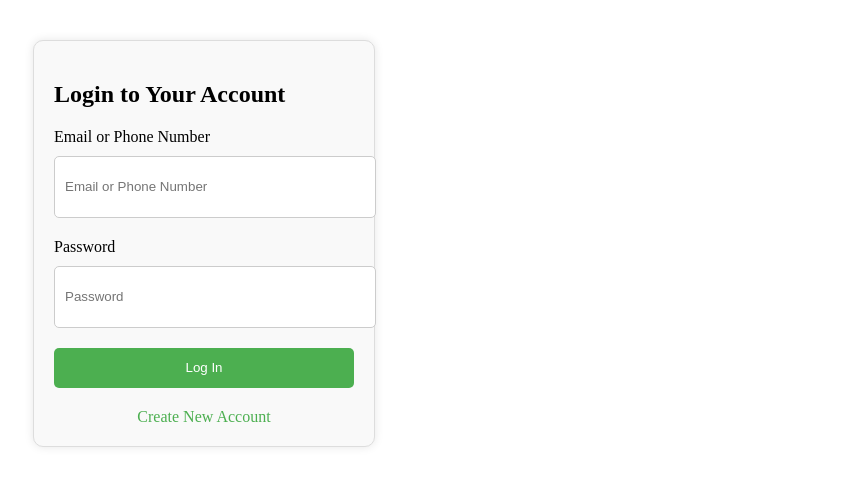
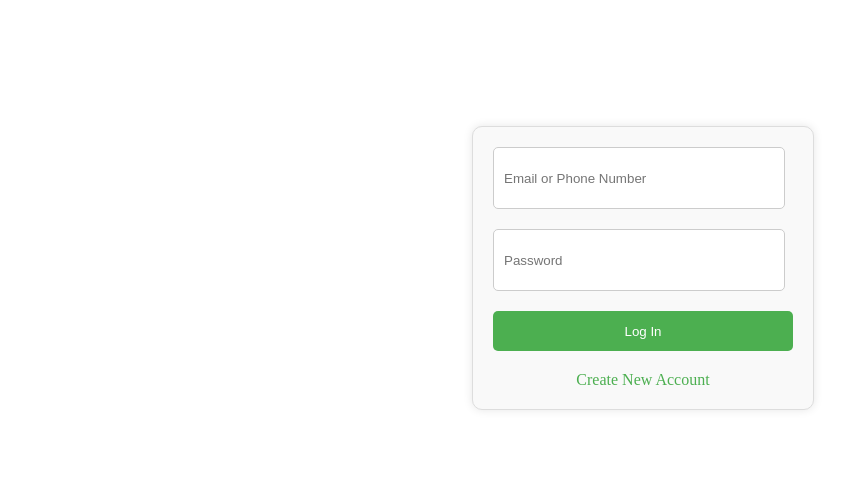
Before and after one commit to BABAROKA/mendax, a PHP site: page /Login/login.html in a window 1280 px wide. Shown: the top 486 px of the page, without its empty margins (436-1280 px from the left). Run offline with PHP 8.4, Linux system fonts and the light colour scheme.

Commit message:
loginform

```diff
--- a/Login/login.css
+++ b/Login/login.css
@@ -1,6 +1,6 @@
 #login-form {
     width: 300px;
-    margin: 40px auto;
+    margin: 10% auto auto 900px;
     padding: 20px;
     background-color: #f9f9f9;
     border: 1px solid #ddd;
@@ -18,7 +18,7 @@
   }
 
   input[type="text"], input[type="password"] {
-    width: 100%;
+    width: 90%;
     height: 40px;
     padding: 10px;
     border: 1px solid #ccc;
--- a/Login/login.html
+++ b/Login/login.html
@@ -5,13 +5,13 @@
     </head>
     <body>
     <form id="login-form">
-      <h2>Login to Your Account</h2>
+
       <div class="details">
-        <label for="email">Email or Phone Number</label>
+
         <input type="text" id="email" name="email" placeholder="Email or Phone Number">
       </div>
       <div class="details">
-        <label for="password">Password</label>
+
         <input type="password" id="password" name="password" placeholder="Password">
       </div>
       <button type="submit">Log In</button>
```
